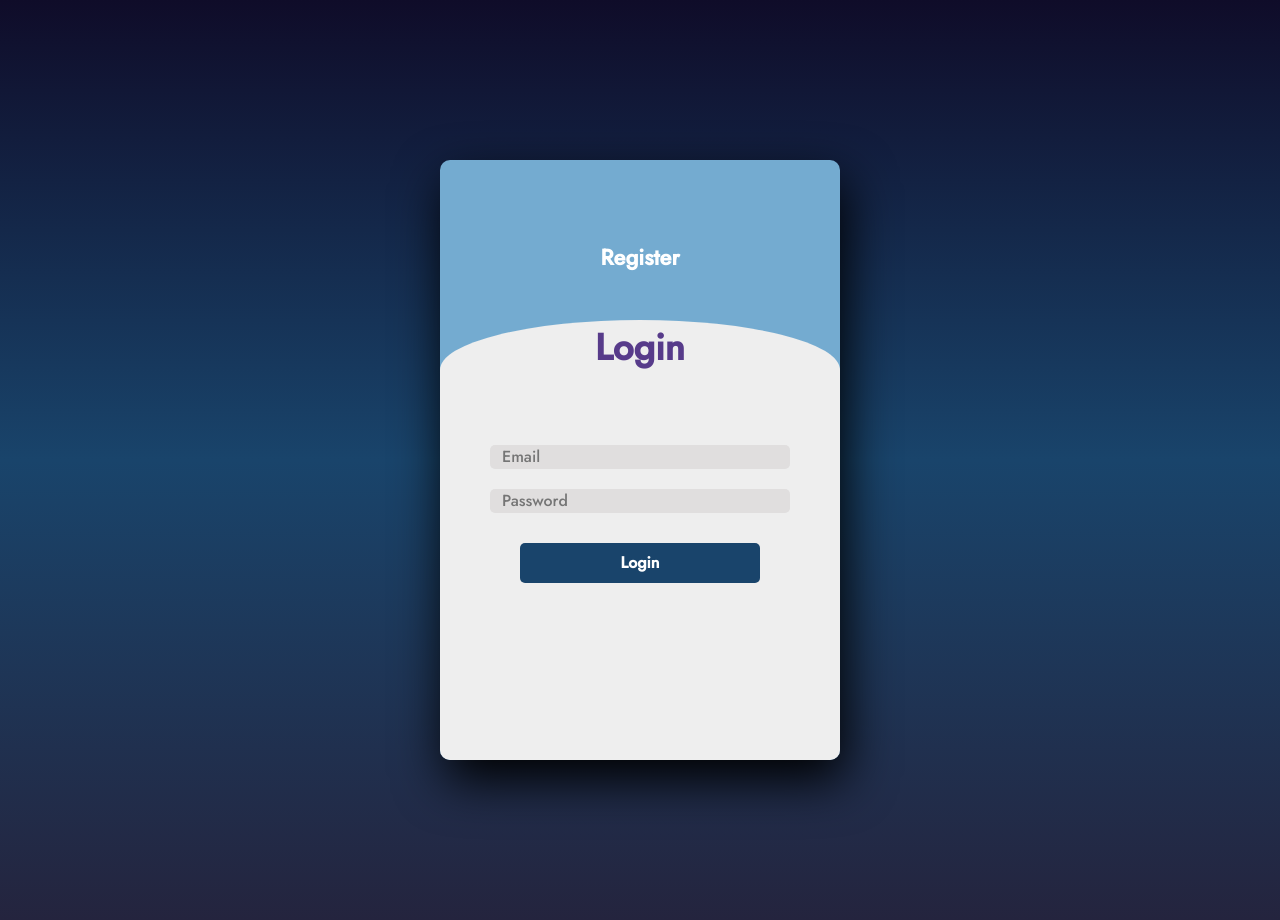
After one commit to nacafriss/Projek-Web---LUMINA, a PHP site: page /auth.php in a window 1280 px wide. The commit adds this page. Run offline with PHP 8.4, Linux system fonts and the light colour scheme.

Commit message:
auth+dashboard

```diff
--- /dev/null
+++ b/auth.php
@@ -0,0 +1,65 @@
+<?php
+require "config/koneksi.php";
+include "components/components.php";
+
+?>
+<!DOCTYPE html>
+<html>
+
+<head>
+	<?php head("Auth"); ?>
+	<title>Slide Navbar</title>
+	<link rel="stylesheet" type="text/css" href="slide navbar style.css">
+	<link href="https://fonts.googleapis.com/css2?family=Jost:wght@500&display=swap" rel="stylesheet">
+	<link rel="stylesheet" href="css/auth.css">
+</head>
+
+<body>
+
+	<div class="main">
+		<div class="alert-box">
+			<?php if (isset($_GET['status'])) listAlert($_GET['status']); ?>
+		</div>
+		<?php
+		$openLogin = false;
+		if (isset($_GET['action']) && $_GET['action'] === "login") {
+			$openLogin = true;
+		}
+
+		if (isset($_GET['status'])) {
+			$status_login_error = [
+				"email_tidak_ditemukan",
+				"password_salah"
+			];
+			if (in_array($_GET['status'], $status_login_error)) {
+				$openLogin = false;
+			}
+		}
+		?>
+		<input type="checkbox" id="chk" aria-hidden="true" <?= $openLogin ? "" : "checked" ?>>
+		<div class="signup">
+			<form action="logic/auth.logic.php?action=register" method="POST">
+				<label for="chk" aria-hidden="true">Register</label>
+				<input type="text" name="name" placeholder="Full name" required="">
+				<input type="email" name="email" placeholder="Email" required="">
+				<input type="tel" name="phone" placeholder="Number Phone (Optional)" min="0">
+				<input type="password" name="password" placeholder="Password" required="">
+				<input type="password" name="re-password" placeholder="Re-Password" required="">
+				<button>Sign up</button>
+			</form>
+		</div>
+
+		<div class="login">
+			<form action="logic/auth.logic.php?action=login" method="POST">
+				<label for="chk" aria-hidden="true">Login</label>
+				<input type="email" name="email" placeholder="Email" required="">
+				<input type="password" name="password" placeholder="Password" required="">
+				<button>Login</button>
+			</form>
+		</div>
+	</div>
+	<?php footer(); ?>
+
+</body>
+
+</html>
--- a/components/components.php
+++ b/components/components.php
@@ -54,10 +54,10 @@ function listAlert($status)
       alert("danger", "Error: Konfirmasi Password tidak sama");
       break;
     case "duplikat":
-      alert("danger", "Error: Username sudah terdaftar");
+      alert("danger", "Error: Email sudah terdaftar");
       break;
-    case "username_tidak_ditemukan":
-      alert("danger", "Error: Akun user tidak ditemukan");
+    case "email_tidak_ditemukan":
+      alert("danger", "Error: Akun email tidak ditemukan");
       break;
     case "password_salah":
       alert("danger", "Error: Password salah");
@@ -76,3 +76,27 @@ function listAlert($status)
   }
 }
 ?>
+
+
+<?php
+function navbar()
+{
+?>
+  <nav class="navbar navbar-expand-lg bg-white shadow-sm sticky-top">
+    <div class="container">
+      <a class="navbar-brand" href="index.php">🍞 Bakery Bliss</a>
+      <button class="navbar-toggler" type="button" data-bs-toggle="collapse" data-bs-target="#navbarSupportedContent" aria-controls="navbarSupportedContent" aria-expanded="false" aria-label="Toggle navigation">
+        <span class="navbar-toggler-icon"></span>
+      </button>
+      <div class="collapse navbar-collapse" id="navbarSupportedContent">
+        <ul class="navbar-nav me-auto mb-2 mb-lg-0">
+        </ul>
+        <form action="logic/auth.logic.php?action=logout" method="post" class="d-flex">
+          <button class="btn btn-danger" type="submit" name="logout">Logout</button>
+        </form>
+      </div>
+    </div>
+  </nav>
+<?php
+}
+?>
--- a/config/koneksi.php
+++ b/config/koneksi.php
@@ -1,11 +1,11 @@
 <?php
 
-$localhost = "localhost";
+$host = "localhost";
 $username = "root";
 $password = "";
 $db = "wisata_db";
 
-$koneksi = mysqli_connect($db, $username, $password, $db);
+$koneksi = mysqli_connect($host, $username, $password, $db);
 if(!$koneksi){
     die("Koneksi gagal!");
 }
--- /dev/null
+++ b/css/auth.css
@@ -0,0 +1,97 @@
+body{
+	margin: 0;
+	padding: 0;
+	display: flex;
+	justify-content: center;
+	align-items: center;
+	min-height: 100vh;
+	font-family: 'Jost', sans-serif;
+	background: linear-gradient(to bottom, #0f0c29, #19446B, #24243e);
+}
+.main{
+	width: 400px;
+	height: 600px;
+	background: red;
+	overflow: hidden;
+	background-color : #74ABD0;
+    border-radius: 10px;
+	box-shadow: 5px 20px 50px #000;
+}
+#chk{
+	display: none;
+}
+.signup{
+	position: relative;
+	width:100%;
+	height: 100%;
+}
+label{
+	color: #fff;
+	font-size: 2.3em;
+	justify-content: center;
+	display: flex;
+	margin: 70px;
+	font-weight: bold;
+	cursor: pointer;
+	transition: .5s ease-in-out;
+}
+input{
+	width: 75%;
+	height: 10px;
+	background: #e0dede;
+	justify-content: center;
+	display: flex;
+	margin: 20px auto;
+	padding: 12px;
+	border: none;
+	outline: none;
+	border-radius: 5px;
+}
+button{
+	width: 60%;
+	height: 40px;
+	margin: 10px auto;
+	justify-content: center;
+	display: block;
+	color: #fff;
+	background: #19446B;
+	font-size: 1em;
+	font-weight: bold;
+	margin-top: 30px;
+	outline: none;
+	border: none;
+	border-radius: 5px;
+	transition: .2s ease-in;
+	cursor: pointer;
+}
+button:hover{
+	background: #6d44b8;
+}
+.login{
+	height: 600px;
+	background: #eee;
+	border-radius: 60% / 10%;
+	transform: translateY(-250px);
+	transition: .8s ease-in-out;
+}
+.login label{
+	color: #573b8a;
+	transform: scale(.6);
+}
+
+#chk:checked ~ .login{
+	transform: translateY(-580px);
+}
+#chk:checked ~ .login label{
+	transform: scale(1);
+}
+#chk:checked ~ .signup label{
+	transform: scale(.6);
+}
+
+
+.main .alert-box {
+    position: absolute;
+    top: 120px;
+    width: 400px;
+}
--- a/css/contact.css
+++ b/css/contact.css
@@ -58,7 +58,9 @@ textarea.contact-inputs {
     top:20px;
     text-decoration: none;
     display: inline-block;
-    padding: 0.8rem 2.5rem;
+    width: 100%;
+    padding: 10px;
+    margin: 10px auto;
     border-radius: 999px;
     margin-block-start: 1rem;
     background: #19446B;
--- a/index.php
+++ b/index.php
@@ -8,6 +8,7 @@
     <link rel="stylesheet" href="https://cdnjs.cloudflare.com/ajax/libs/font-awesome/6.4.0/css/all.min.css" integrity="sha512-iecdLmaskl7CVkqkXNQ/ZH/XLlvWZOJyj7Yy7tcenmpD1ypASozpmT/E0iPtmFIB46ZmdtAc9eNBvH0H/ZpiBw==" crossorigin="anonymous" referrerpolicy="no-referrer" />
     <link rel="stylesheet" href="css/style.css">
     <link rel="stylesheet" href="css/contact.css">
+        <link rel="stylesheet" href="css/top.destination.css">
     <link rel="preconnect" href="https://fonts.googleapis.com">
     <link rel="preconnect" href="https://fonts.gstatic.com" crossorigin>
     <link rel="preconnect" href="https://fonts.googleapis.com">
@@ -25,7 +26,7 @@
                 <a href="#about">About</a>
                 <a href="contact.php">Contact</a>
             </nav>
-            <div class="kiri"><a class="book" href="login.php">Book Now</a></div>
+            <div class="kiri"><a class="book" href="logic/redirect.dashboard.php">Book Now</a></div>
         </header>
         <div class="slide">
             <div class="item" style="background-image: url(https://plus.unsplash.com/premium_photo-1668883189682-7212bebf2f5b?q=80&w=1374&auto=format&fit=crop&ixlib=rb-4.1.0&ixid=M3wxMjA3fDB8MHxwaG90by1wYWdlfHx8fGVufDB8fHx8fA%3D%3D);">
@@ -109,6 +110,7 @@
     </div>
     <script src="js/main.js"></script>
     <script src="js/contact.js"></script>
+     <script src="js/top.destination.js"></script>
 </body>
 
 </html>
```
Also changed, not shown: admin/add.destination.php (added, +64 -0 lines), admin/dashboard.php (added, +43 -0 lines), logic/add.logic.php (added, +27 -0 lines), logic/auth.logic.php (added, +77 -0 lines), logic/redirect.dashboard.php (added, +16 -0 lines), user/dashboard.php (added, +8 -0 lines), logic/login.logic.php (deleted), logic/register.logic.php (deleted).
